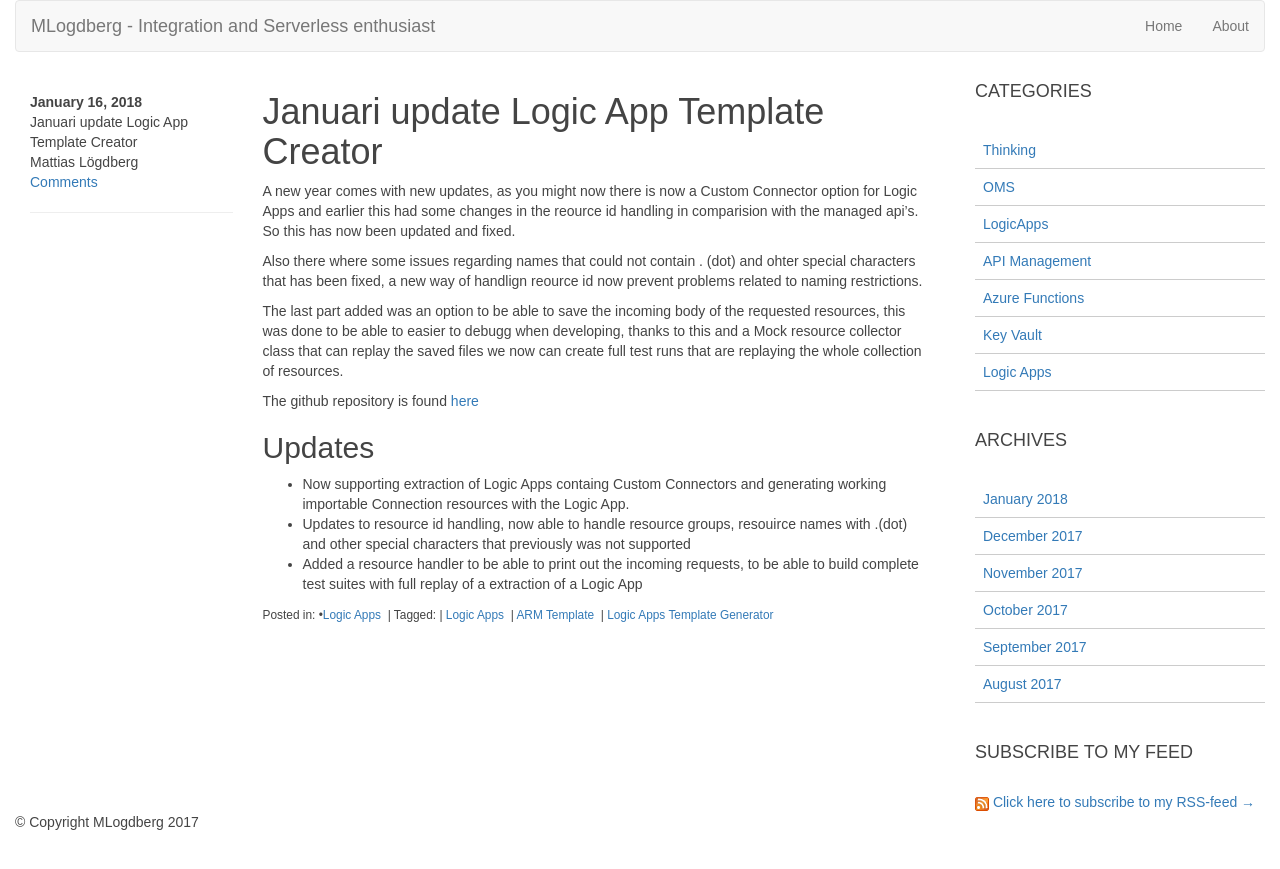
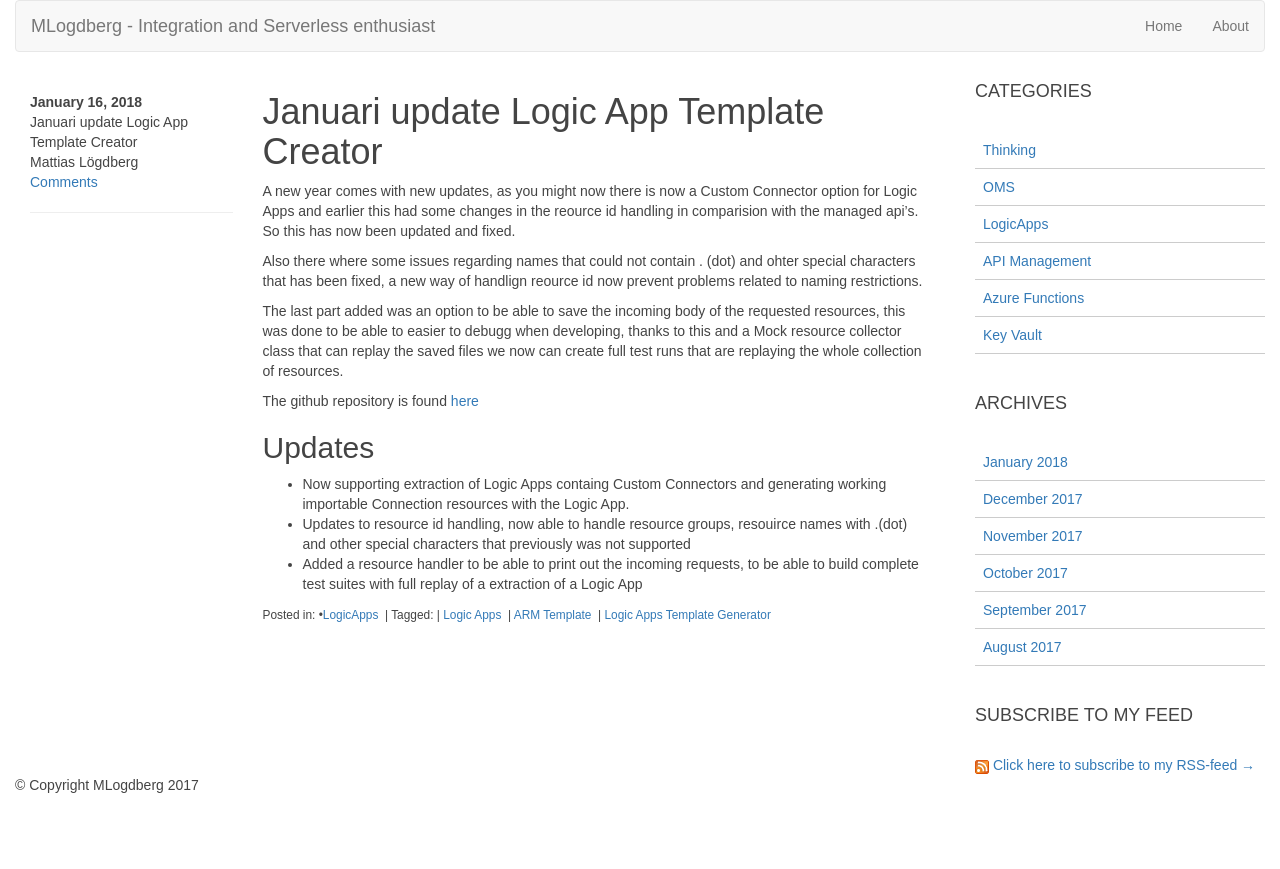
Before and after one commit to MLogdberg/mlogdberg.github.io, a Jekyll site: the page built from _posts/2018-01-16-Logic App Template Generator Update Januari.md, in a window 1280 px wide. Shown: the top 869 px of the page. Built offline with Jekyll 4.4.1, drawn with Linux system fonts in a browser that asks for light colours; nearby versions of some CDN libraries; some web fonts are replaced; comment, search, counter and statistics services are not loaded.

Commit message:
fixed category

```diff
--- a/_posts/2018-01-16-Logic App Template Generator Update Januari.md
+++ b/_posts/2018-01-16-Logic App Template Generator Update Januari.md
@@ -3,7 +3,7 @@ layout: post
 title: Januari update Logic App Template Creator
 author: Mattias Lögdberg
 tags: [Logic Apps, ARM Template,Logic Apps Template Generator]
-categories: [Logic Apps]
+categories: [LogicApps]
 image:
 description:
 permalink: /logicapps/template-extractur-update-januari
```
